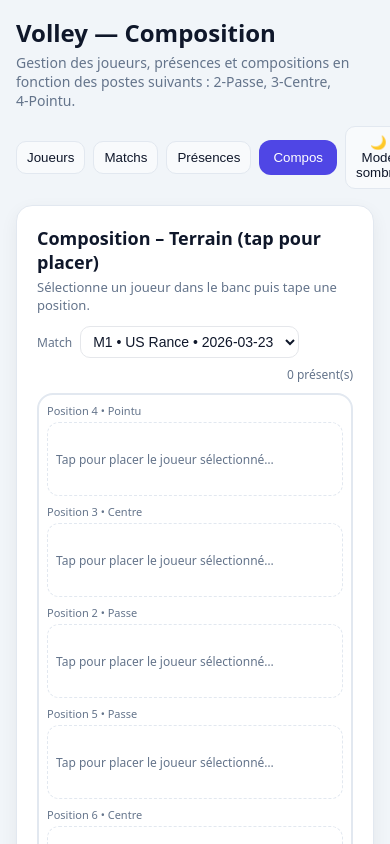
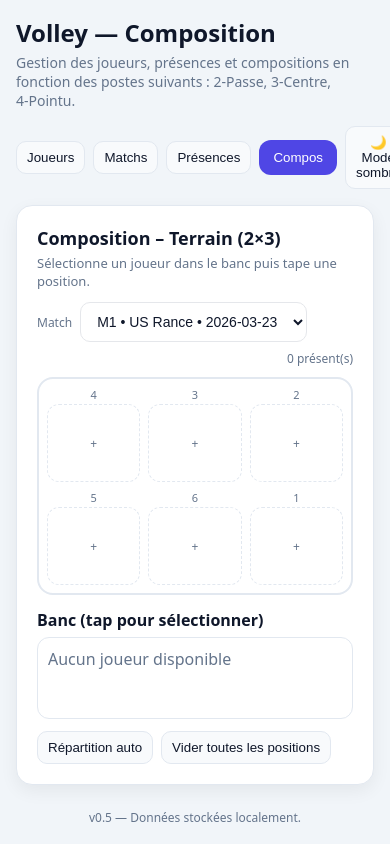
Before and after one commit to Soothsayerus/volley-compo, a React (Vite) app: page / in a window 390 px wide. Both pictures are taken after a click on the button "Compos". Shown: the top 844 px of the page. Built offline with nearby package versions, Linux system fonts and the light colour scheme.

Commit message:
Compos smartphone v2

```diff
--- a/src/App.tsx
+++ b/src/App.tsx
@@ -905,16 +905,15 @@ const PresencesSection = () => {
   );
 };
 /* ================================
-   Onglet COMPOS — Sélection Banc → Tap Position (responsive mobile)
-   Lignes desktop : 4‑3‑2 (haut) / 5‑6‑1 (bas)
-   Mobile : liste verticale 4,3,2,5,6,1
+   Onglet COMPOS — 2×3 fixe, mobile-friendly, avatar seul en case
+   Disposition : 4‑3‑2 (haut) / 5‑6‑1 (bas)
    Rôles : 2&5 = Passe, 1&4 = Pointu, 3&6 = Centre
    1 joueur max par case
 ==================================*/
 const LineupSection = () => {
   const lineup = currentLineup!;
 
-  // Rôles par zone (corrigé selon ta demande)
+  // Rôles par zone (inchangé)
   const ROLE_BY_ZONE: Record<1|2|3|4|5|6, Position> = {
     2: "2 - Passe",
     5: "2 - Passe",
@@ -924,71 +923,59 @@ const LineupSection = () => {
     6: "3 - Centre",
   };
 
-  // Disposition terrain (desktop) + ordre compact (mobile)
+  // Disposition terrain (toujours 2 lignes de 3)
   const TOP_ROW: (1|2|3|4|5|6)[]    = [4, 3, 2];
   const BOTTOM_ROW: (1|2|3|4|5|6)[] = [5, 6, 1];
-  const MOBILE_ORDER: (1|2|3|4|5|6)[] = [4, 3, 2, 5, 6, 1];
 
-  // Récup slot par zone
+  // Slots utilitaires
   const getSlot = (zone: 1|2|3|4|5|6) =>
     lineup.slots.find(s => s.zone === zone) ?? { zone, playerId: undefined };
 
-  // Sélection courante (joueur choisi dans le banc)
+  // Sélection (banc → case)
   const [selectedPlayerId, setSelectedPlayerId] = useState<string | null>(null);
 
-  // Joueurs “assignés” et “banc”
+  // Banc / affectés
   const assignedIds = new Set(
     lineup.slots.map(s => s.playerId).filter(Boolean) as string[]
   );
   const benchPlayers = presentPlayers.filter(p => !assignedIds.has(p.id));
 
-  // Indication : le joueur “match” le rôle attendu par zone ?
+  // Rôle compatible ?
   const matchesRole = (p: Player, z: 1|2|3|4|5|6) =>
     [p.pos1, p.pos2, p.pos3].includes(ROLE_BY_ZONE[z]);
 
-  // Placer un joueur dans une zone (retire d’abord toute précédente affectation)
+  // Placer un joueur dans une zone
   const placeSelectedInZone = (zone: 1|2|3|4|5|6) => {
     if (!selectedPlayerId) return;
+    const plannedPos = ROLE_BY_ZONE[zone];
 
-    const plannedPos = ROLE_BY_ZONE[zone];
     updateLineup(l => {
-      // 1) Retire le joueur s'il est déjà posé ailleurs
+      // Retirer si déjà posé ailleurs
       let slots = l.slots.map(s =>
         s.playerId === selectedPlayerId ? { ...s, playerId: undefined } : s
       );
 
-      // 2) Si la zone ciblée est occupée, on libère l’occupant (retour banc)
+      // Libérer la zone si occupée
       const current = slots.find(s => s.zone === zone);
       if (current?.playerId && current.playerId !== selectedPlayerId) {
-        slots = slots.map(s =>
-          s.zone === zone ? { ...s, playerId: undefined } : s
-        );
+        slots = slots.map(s => s.zone === zone ? { ...s, playerId: undefined } : s);
       }
 
-      // 3) Place le joueur sélectionné
+      // Poser le joueur sélectionné
       slots = slots.map(s =>
         s.zone === zone ? { ...s, playerId: selectedPlayerId, plannedPos } : s
       );
 
       return { ...l, slots };
     });
-    // Laisse la sélection active pour enchaîner des placements
   };
 
-  // Vider une zone → remet le joueur au banc
-  const clearZone = (zone: 1|2|3|4|5|6) => {
-    updateLineup(l => ({
-      ...l,
-      slots: l.slots.map(s => s.zone === zone ? { ...s, playerId: undefined } : s)
-    }));
-  };
-
-  // Vider toutes les positions
+  // Vider toutes les positions (conservé)
   const clearAll = () => {
     updateLineup(l => ({ ...l, slots: l.slots.map(s => ({ ...s, playerId: undefined })) }));
   };
 
-  // Répartition auto (pos1 en priorité puis pos2/pos3) dans l’ordre 4‑3‑2 / 5‑6‑1
+  // Répartition auto (conservé)
   const autoDistribute = () => {
     const order: (1|2|3|4|5|6)[] = [...TOP_ROW, ...BOTTOM_ROW];
     const available = [...presentPlayers];
@@ -1009,63 +996,61 @@ const LineupSection = () => {
     });
   };
 
-  /* ========== Responsive (mobile ≤ 480px) ========== */
-  const [isMobile, setIsMobile] = useState<boolean>(() =>
-    typeof window !== "undefined" ? window.innerWidth <= 480 : false
-  );
-
-  useEffect(() => {
-    const onResize = () => setIsMobile(window.innerWidth <= 480);
-    window.addEventListener("resize", onResize);
-    return () => window.removeEventListener("resize", onResize);
-  }, []);
-
-  // ========== STYLES (adaptés au mobile) ==========
+  /* ========== Styles ========== */
+  // Conteneur terrain : largeur max + “zoom” automatique sur petit écran
   const court: React.CSSProperties = {
     border: `2px solid ${ui.colors.border}`,
     borderRadius: 16,
-    padding: isMobile ? 8 : 12,
-    background: ui.colors.cardBg
+    padding: 8,                       // compact
+    background: ui.colors.cardBg,
+    // Empêche le débordement horizontal, mais garde 2×3
+    overflow: "hidden",
   };
+
+  // Grille 3 colonnes fixes qui s’adaptent
+  // On force 3 colonnes mais on laisse rétrécir les cases avec minWidth
   const rowGrid: React.CSSProperties = {
     display: "grid",
-    gridTemplateColumns: isMobile ? "1fr" : "1fr 1fr 1fr",
-    gap: isMobile ? 8 : 10
+    gridTemplateColumns: "repeat(3, minmax(84px, 1fr))", // 👈 3 colonnes, min width compacte
+    gap: 8,                                              // espacement réduit
   };
+
+  // Case ultra-compacte : avatar centré, pas de texte, pas de “Suppr”
   const zoneBox = (alert = false): React.CSSProperties => ({
     border: `1px dashed ${ui.colors.border}`,
     borderRadius: 12,
-    padding: isMobile ? 8 : 12,
-    minHeight: isMobile ? 56 : 70,
+    padding: 6,                 // compact
+    minHeight: 64,              // compact mais touch-friendly
     display: "flex",
-    justifyContent: "space-between",
+    justifyContent: "center",   // avatar centré
     alignItems: "center",
     background: alert ? "#fca5a520" : ui.colors.cardBg,
     cursor: "pointer",
   });
+
   const avatar: React.CSSProperties = {
-    width: isMobile ? 22 : 26,
-    height: isMobile ? 22 : 26,
+    width: 30,
+    height: 30,
     borderRadius: 999,
     background: ui.colors.avatarBg,
     display: "flex",
     justifyContent: "center",
     alignItems: "center",
-    fontSize: isMobile ? 10 : 11,
+    fontSize: 12,
     fontWeight: 700,
     color: ui.colors.avatarText
   };
+
   const benchPill: React.CSSProperties = {
-    display:"inline-flex",
+    display:"flex",
     alignItems:"center",
-    gap:6,
+    gap:8,
     border:`1px solid ${ui.colors.border}`,
     background: ui.colors.cardBg,
-    padding: isMobile ? "6px 10px" : "8px 12px",
-    borderRadius: 999,
+    padding:"8px 12px",
+    borderRadius: 12,     // plus carré = mieux en liste
     cursor:"pointer",
-    // Astuce : pleine largeur en mobile pour une meilleure lisibilité
-    width: isMobile ? "100%" : undefined,
+    width:"100%",
   };
   const benchPillActive: React.CSSProperties = {
     ...benchPill,
@@ -1073,40 +1058,27 @@ const LineupSection = () => {
     boxShadow: "0 0 0 2px rgba(0,0,0,0.05)",
   };
 
-  // === Cellule de position (terrain) – affiche UNIQUEMENT le PRÉNOM ===
+  // === Cellule de position (terrain) – avatar seul ===
   const ZoneCell: React.FC<{ zone: 1|2|3|4|5|6 }> = ({ zone }) => {
     const slot = getSlot(zone);
     const p = players.find(pp => pp.id === slot.playerId);
-    const ok = p ? matchesRole(p, zone) : false;
+    // Si tu veux conserver l’indication de rôle compatible, on peut changer la bordure
+    const ok = p ? matchesRole(p, zone) : true;
 
     return (
       <div>
-        <div style={{ fontSize: isMobile ? 11 : 12, color: ui.colors.muted, marginBottom: 4 }}>
-          Position {zone} • {ROLE_BY_ZONE[zone].split(" - ")[1]}
+        {/* En-tête compact (numéro de position seulement) */}
+        <div style={{ fontSize: 11, color: ui.colors.muted, marginBottom: 2, textAlign:"center" }}>
+          {zone}
         </div>
 
-        <div
-          style={zoneBox(!!p && !ok)}
-          onClick={() => placeSelectedInZone(zone)}
-        >
+        {/* Tap sur la case → placer le joueur sélectionné */}
+        <div style={zoneBox(!ok)} onClick={() => placeSelectedInZone(zone)}>
           {p ? (
-            <>
-              <div style={{ display:"flex", alignItems:"center", gap:8 }}>
-                <div style={avatar}>{initials(p.nom, p.prenom)}</div>
-                <div style={{ fontWeight:700, fontSize: isMobile ? 13 : 14 }}>{p.prenom}</div>
-                {ok ? <Tag text="OK rôle" /> : <Tag text="? rôle" />}
-              </div>
-
-              <IconButton
-                style={{ padding: isMobile ? "6px 8px" : undefined }}
-                onClick={(e) => { e.stopPropagation(); clearZone(zone); }}
-              >
-                Suppr
-              </IconButton>
-            </>
+            <div style={avatar}>{initials(p.nom, p.prenom)}</div>  // 👈 AVATAR SEUL
           ) : (
-            <div style={{ color: ui.colors.muted, fontSize: isMobile ? 12 : 13 }}>
-              Tap pour placer le joueur sélectionné…
+            <div style={{ color: ui.colors.muted, fontSize: 12 }}>
+              +
             </div>
           )}
         </div>
@@ -1116,54 +1088,37 @@ const LineupSection = () => {
 
   return (
     <Section
-      title="Composition – Terrain (tap pour placer)"
+      title="Composition – Terrain (2×3)"
       subtitle="Sélectionne un joueur dans le banc puis tape une position."
     >
       {/* Sélecteur de match */}
-      <div style={{ ...hStack(8), marginBottom:10, flexWrap: isMobile ? "wrap" : "nowrap" }}>
+      <div style={{ ...hStack(8), marginBottom:10, flexWrap: "wrap" }}>
         <span style={{ fontSize: 12, color: ui.colors.muted }}>Match</span>
-        <Select
-          value={selectedMatchId}
-          onChange={(e)=>setSelectedMatchId(e.target.value)}
-          style={{ padding: isMobile ? "6px 8px" : undefined }}
-        >
+        <Select value={selectedMatchId} onChange={(e)=>setSelectedMatchId(e.target.value)}>
           {matches.map(m => (
             <option key={m.id} value={m.id}>
               {m.id} • {m.opponent} • {m.date}
             </option>
           ))}
         </Select>
-        <div style={{ marginLeft: "auto", fontSize: 12, color: ui.colors.muted }}>
+        <div style={{ marginLeft:"auto", fontSize: 12, color: ui.colors.muted }}>
           {presentPlayers.length} présent(s)
         </div>
       </div>
 
-      {/* TERRAIN */}
+      {/* TERRAIN : toujours 2 lignes de 3 */}
       <div style={court}>
-        {isMobile ? (
-          // 🟡 Mode compact mobile : 1 case par ligne, dans l'ordre 4,3,2,5,6,1
-          <div style={rowGrid}>
-            {MOBILE_ORDER.map(z => (
-              <ZoneCell key={z} zone={z} />
-            ))}
-          </div>
-        ) : (
-          // 🔵 Desktop : 2 lignes 3 colonnes
-          <>
-            <div style={{ ...rowGrid, marginBottom:12 }}>
-              {TOP_ROW.map(z => <ZoneCell key={z} zone={z} />)}
-            </div>
-            <div style={rowGrid}>
-              {BOTTOM_ROW.map(z => <ZoneCell key={z} zone={z} />)}
-            </div>
-          </>
-        )}
+        {/* Ligne haute : 4 - 3 - 2 */}
+        <div style={{ ...rowGrid, marginBottom:8 }}>
+          {TOP_ROW.map(z => <ZoneCell key={z} zone={z} />)}
+        </div>
+        {/* Ligne basse : 5 - 6 - 1 */}
+        <div style={rowGrid}>
+          {BOTTOM_ROW.map(z => <ZoneCell key={z} zone={z} />)}
+        </div>
       </div>
 
-      {/* BANC — sélectionner un joueur (tap)
-          👉 Tu peux laisser tel quel (wrap) ou le passer en colonne.
-          Si tu veux la colonne : remplace flexWrap:"wrap" par flexDirection:"column".
-      */}
+      {/* BANC — liste verticale (un par ligne) */}
       <div style={{ marginTop:14 }}>
         <div style={{ fontWeight:700, marginBottom:6 }}>Banc (tap pour sélectionner)</div>
 
@@ -1174,7 +1129,7 @@ const LineupSection = () => {
             padding:10,
             minHeight:60,
             display:"flex",
-            flexDirection: "column", // ← si tu veux strictement un par ligne
+            flexDirection:"column",
             gap:8
           }}
         >
```
